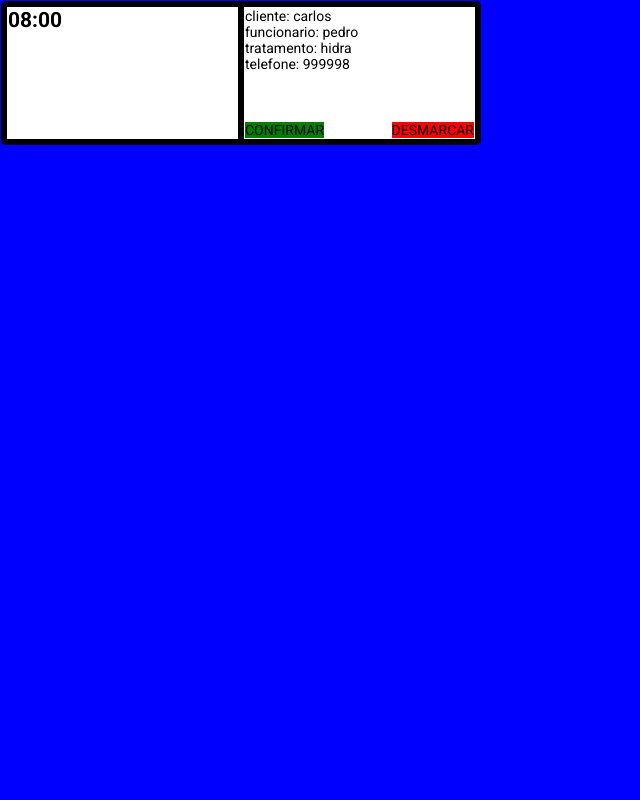
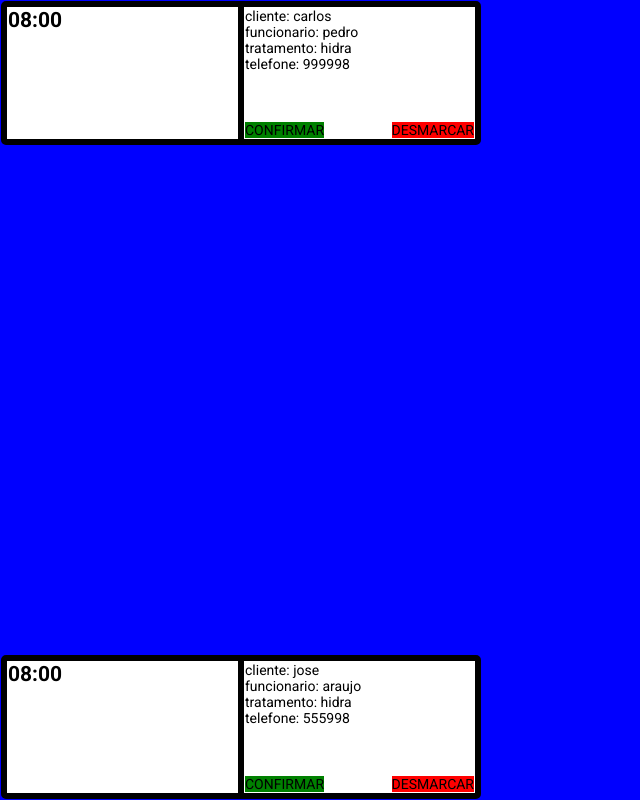
Before and after one commit to gracione/cardReactJs, a React (Create React App) app: page / in a window 1280 px wide. Shown: the whole page, without its empty margins (0-640 px from the left). Built offline with nearby package versions, Linux system fonts and the light colour scheme.

Commit message:
adicionando nos card

```diff
--- a/src/App.tsx
+++ b/src/App.tsx
@@ -7,30 +7,32 @@ import { Cartao, Container } from './styles';
 function App() {
   let dadosCard = [
     {
-      "cliente" : "carlos",
-      "funcionario" : "pedro",
-      "tratamento" : "hidra",
-      "telefone" : "999998"
+      "cliente": "carlos",
+      "funcionario": "pedro",
+      "tratamento": "hidra",
+      "telefone": "999998"
     },
     {
-      "cliente" : "jose",
-      "funcionario" : "araujo",
-      "tratamento" : "hidra",
-      "telefone" : "555998"
+      "cliente": "jose",
+      "funcionario": "araujo",
+      "tratamento": "hidra",
+      "telefone": "555998"
     },
   ];
 
+  let card = [];
   for (let index = 0; index < dadosCard.length; index++) {
-      console.log(dadosCard[index].cliente);
+    card[index] = <Card
+      cliente={dadosCard[index].cliente}
+      funcionario={dadosCard[index].funcionario}
+      tratamento={dadosCard[index].tratamento}
+      telefone={dadosCard[index].telefone}
+    />;
   }
+
   return (
     <Container>
-        <Card
-            cliente={dadosCard[0].cliente}
-            funcionario={dadosCard[0].funcionario}
-            tratamento={dadosCard[0].tratamento}
-            telefone={dadosCard[0].telefone}
-            />
+      {card}
     </Container>
   );
 }
```
Lines whose indentation alone changed are shown as unchanged.
